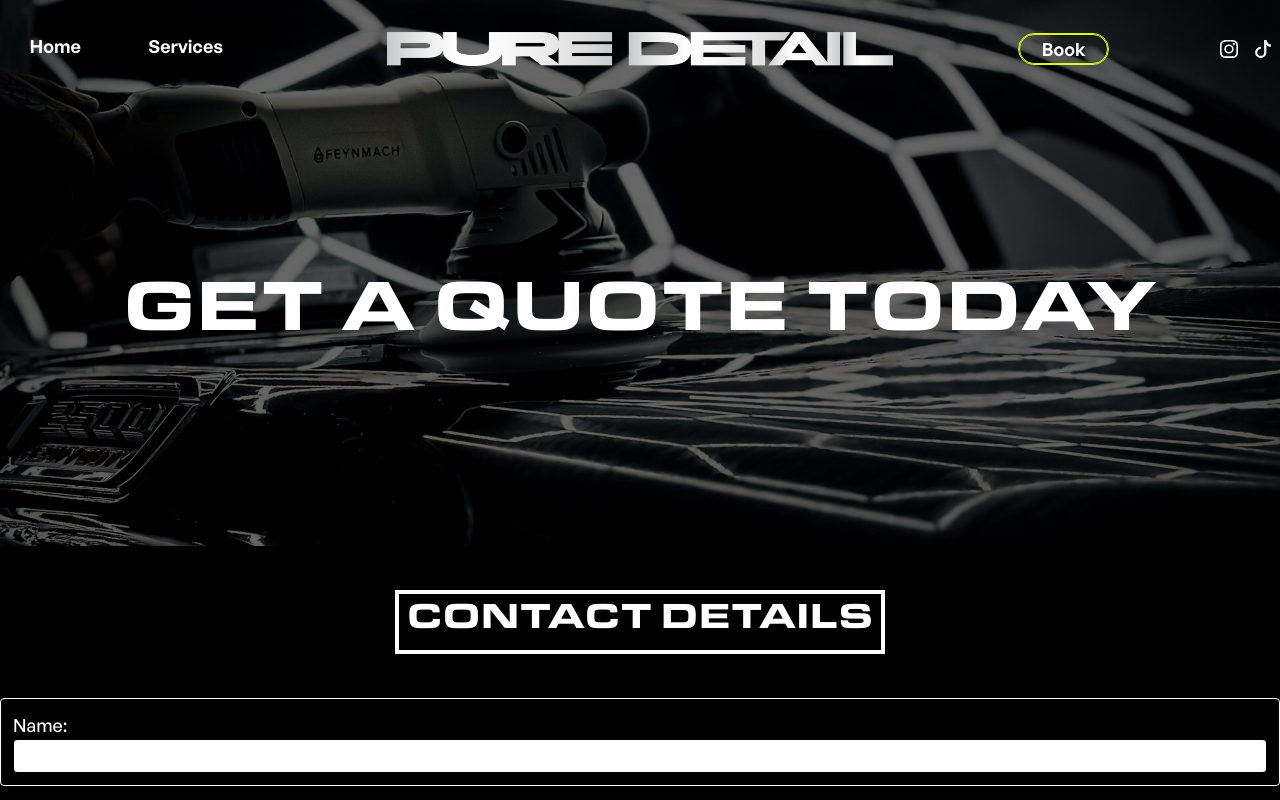
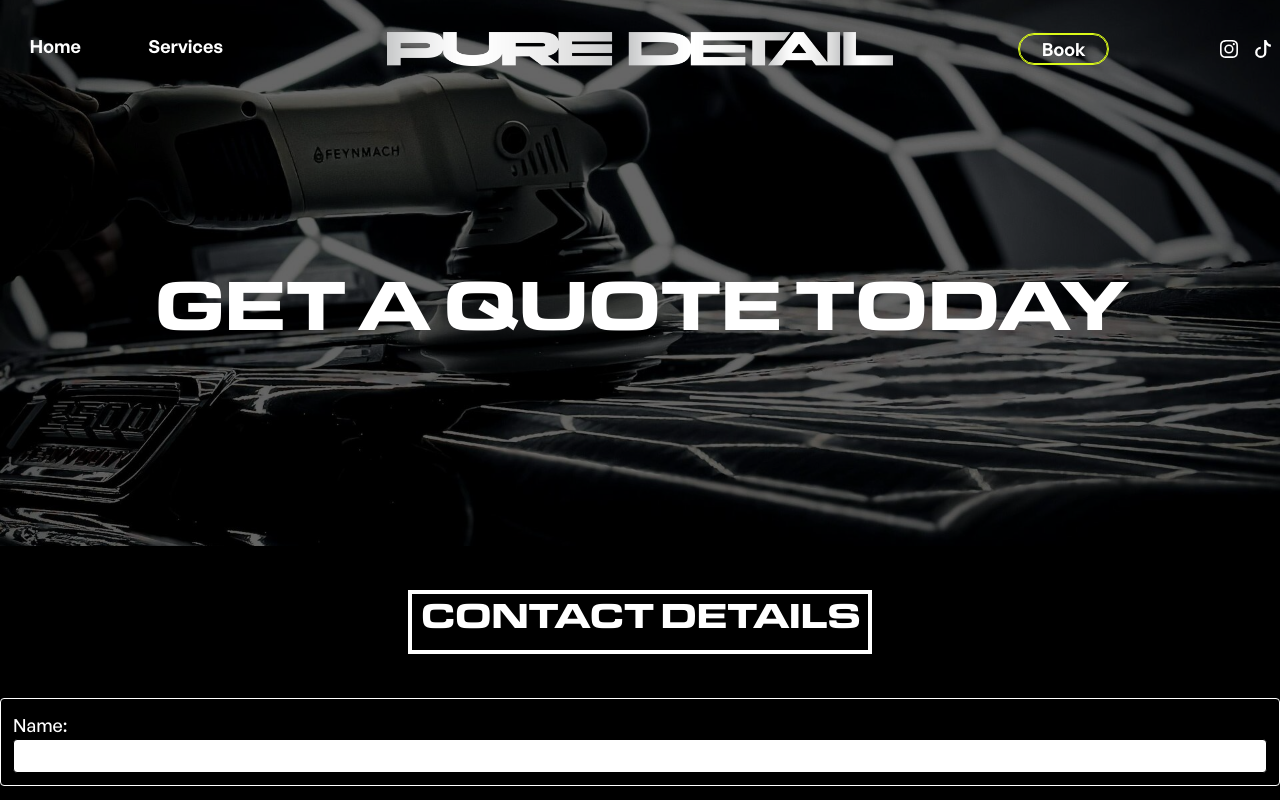
Before and after one commit to lucassdantas/pure_detail_website, a Next.js app: page /book in a window 1280 px wide. Shown: the top 800 px of the page. Built offline with nearby package versions, Linux system fonts and the light colour scheme.

Commit message:
add og banner img, fix letter spacing on bannner and highlighted titles

```diff
--- a/src/app/components/Banner.tsx
+++ b/src/app/components/Banner.tsx
@@ -24,7 +24,7 @@ export const Banner = ({bgImgClass, title, hasButton, button}:BannerProps) => {
   return (
     <Section className={`relative flex justify-center py-24 items-end text-center min-h-[70vh] bannerSection text-white ${bgImgClass}`}>
       <div className={`absolute h-full w-full top-0 left-0 opacity-60 bg-black `}></div>
-      <Title tag='h1' className={`uppercase font-black relative lg:text-7xl text-4xl mb-24 `}>{title}</Title>
+      <Title tag='h1' className={`uppercase font-black relative lg:text-7xl text-4xl mb-24 -tracking-wider `}>{title}</Title>
       {hasButton &&<Button url={button?.url} text={button?.text} textSize='lg:text-4xl text-2xl' className='hover:border-accent-yellow px-6'/>}
     </Section>
   )
--- a/src/app/components/HighLightedTitle.tsx
+++ b/src/app/components/HighLightedTitle.tsx
@@ -4,7 +4,7 @@ import React from 'react'
 export const HighLightedTitle = ({text, className=''}:{text:string, className?:string}) => {
   return (
     <div className={`w-[100%] flex items-center justify-center my-12 ${className}`}>
-      <Title tag='h2' className='relative uppercase text-center outline-4 p-2 w-fit font-bold lg:text-4xl text-2xl'>{text}</Title>
+      <Title tag='h2' className='relative uppercase text-center outline-4 p-2 w-fit font-bold lg:text-4xl text-2xl tracking-tighter'>{text}</Title>
     </div>
   )
 }
```
Also changed, not shown: public/imgs/og-banner.jpg (added).
